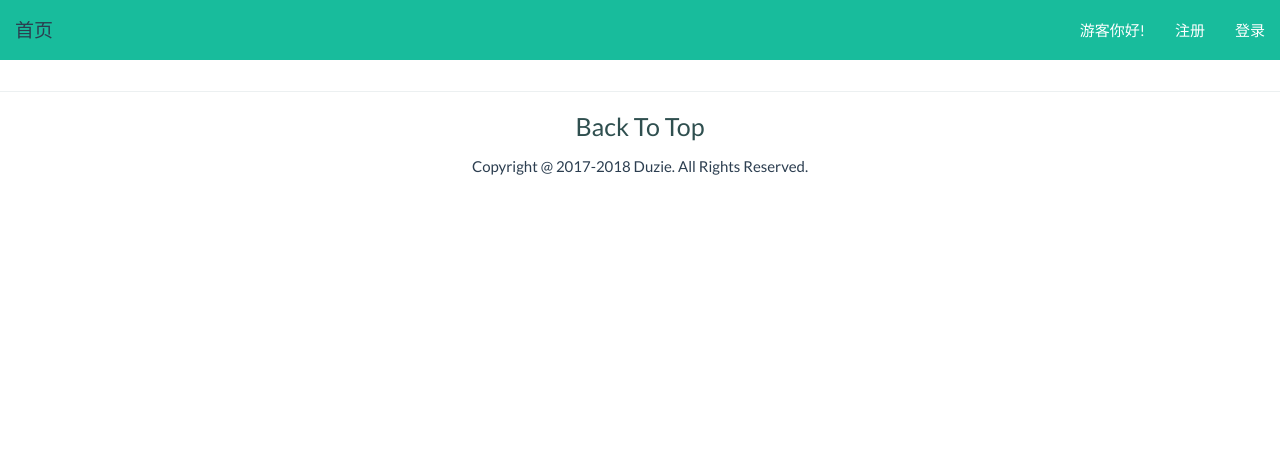
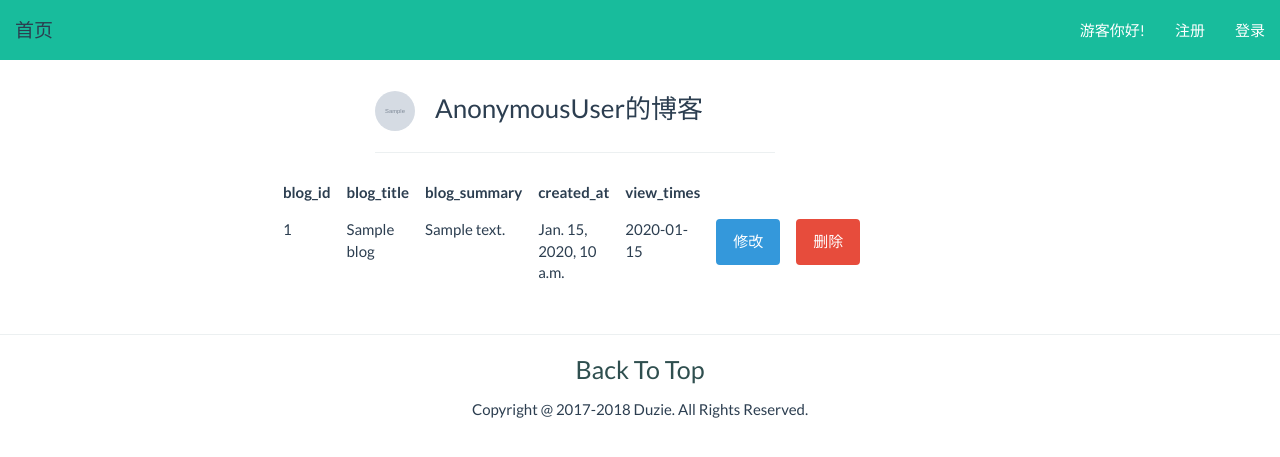
Before and after one commit to duzie0/blog, a Django app: template templates/blog/update_blog.html in a window 1280 px wide. Shown: the top 457 px of the page. Run offline with Django 3.2, Linux system fonts and the light colour scheme; the template is opened without the code that fills it: most values are stand-ins (such as "Sample title", 1, 10 or a date in 2020); grey boxes marked "Sample" are stand-in pictures; data that the repository does not hold is empty; some libraries are stand-ins or nearby versions.

Commit message:
完成管理博客功能(删除,修改)

```diff
--- a/templates/blog/blog.html
+++ b/templates/blog/blog.html
@@ -100,7 +100,7 @@
             </a>
             <hr>
             <a href="{% url 'update_blog' %}">
-                <h5>修改博客</h5>
+                <h5>管理博客</h5>
             </a>
             <hr>
 
--- a/templates/blog/blog_page.html
+++ b/templates/blog/blog_page.html
@@ -43,9 +43,7 @@
                 <h5>修改该博客</h5>
             </a>
             <hr>
-            <a href="/blog/delete_blog/{{ blog.id }}/">
-                <h5>删除该博客</h5>
-            </a>
+
         </div>
     </div>
 
--- a/templates/blog/update_blog.html
+++ b/templates/blog/update_blog.html
@@ -1 +1,63 @@
 {% extends 'layouts/base.html' %}
+{% load static %}
+
+{% block content %}
+    <div class="col-md-2"></div>
+    <div class="col-md-6">
+        <div style="width: 400px;margin-left: 100px;">
+            <h3>
+            <img class="img-circle " style="width:40px;height:40px;" src="{{ img.url }}" alt="">
+            &nbsp;&nbsp;
+            {{ user }}的博客
+            </h3>
+
+            <hr/>
+        </div>
+        <div id="by_time" >
+
+                <table class="table">
+                    <thead>
+                        <tr>
+                            <th>blog_id</th>
+                            <th>blog_title</th>
+                            <th>blog_summary</th>
+                            <th>created_at</th>
+                            <th>view_times</th>
+                        </tr>
+                    </thead>
+                    <tbody>
+                        {% for blog in blogs %}
+                            <tr>
+                                <td>{{ blog.id }}</td>
+                                <td>{{ blog.title }}</td>
+                                <td>{{ blog.summary }}</td>
+                                <td>{{ blog.created_at }}</td>
+                                <td>{{ blog.view_times }}</td>
+                                <td>
+                                    <a href="/blog/modify_blog/{{ blog.id }}/">
+                                        <input type="button" class="btn btn-info" value="修改">
+                                    </a>
+                                </td>
+                                <td>
+                                     <input type="button" onclick="del(this,id={{ blog.id }})" class="btn btn-danger" value="删除">
+                                </td>
+                            </tr>
+                        {% endfor %}
+                    </tbody>
+                </table>
+        </div>
+
+    </div>
+    <div class="col-md-4"></div>
+{% endblock %}
+
+{% block my_script %}
+    <script>
+        function del(obj,id1=0) {
+            $.get('/blog/delete_blog/'+id1+'/',function (resp_data) {
+                $(obj).parent().parent().remove()
+
+            })
+        }
+    </script>
+{% endblock %}
```
Also changed, not shown: blog/views.py (+25 -3 lines).
